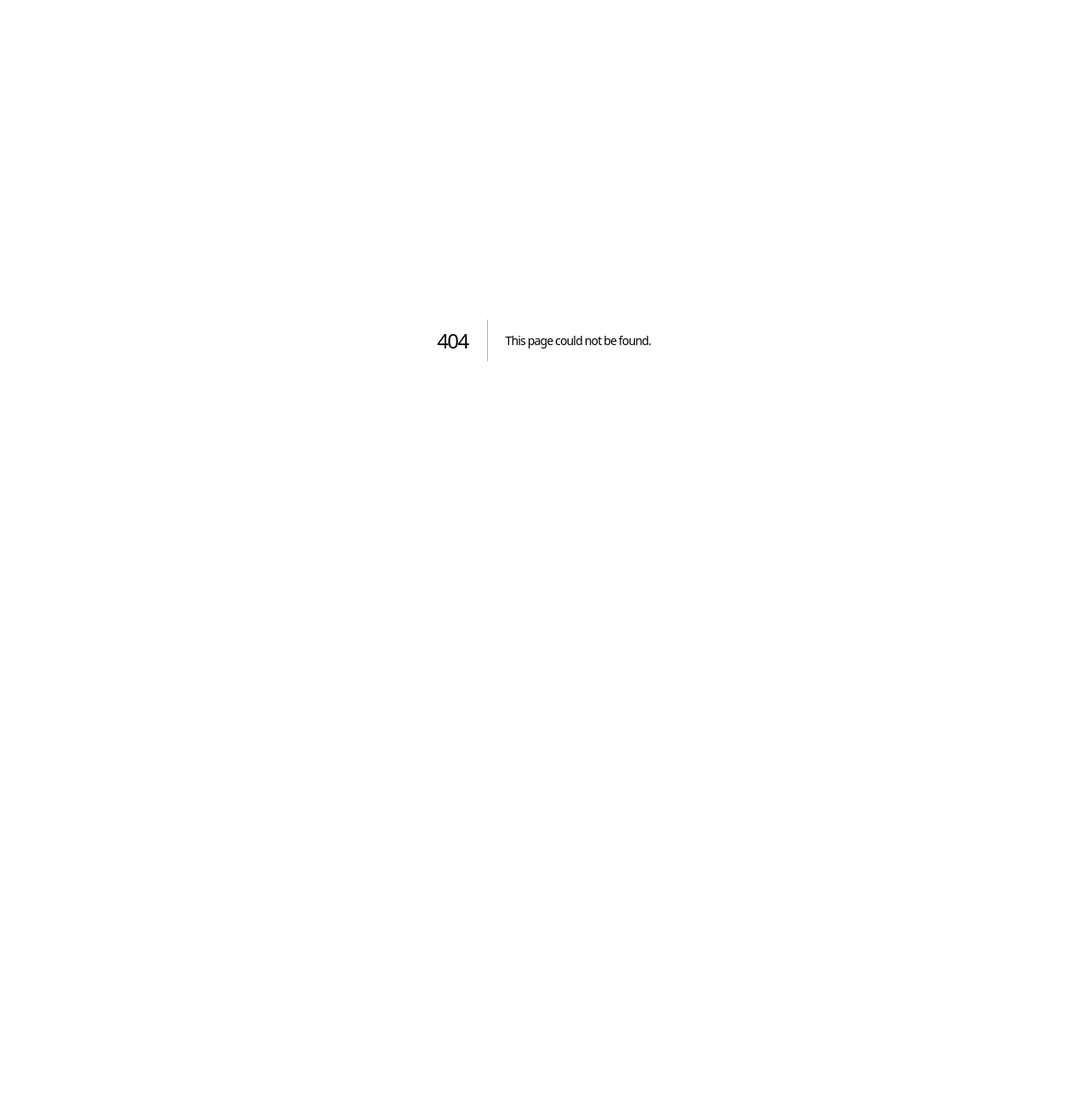
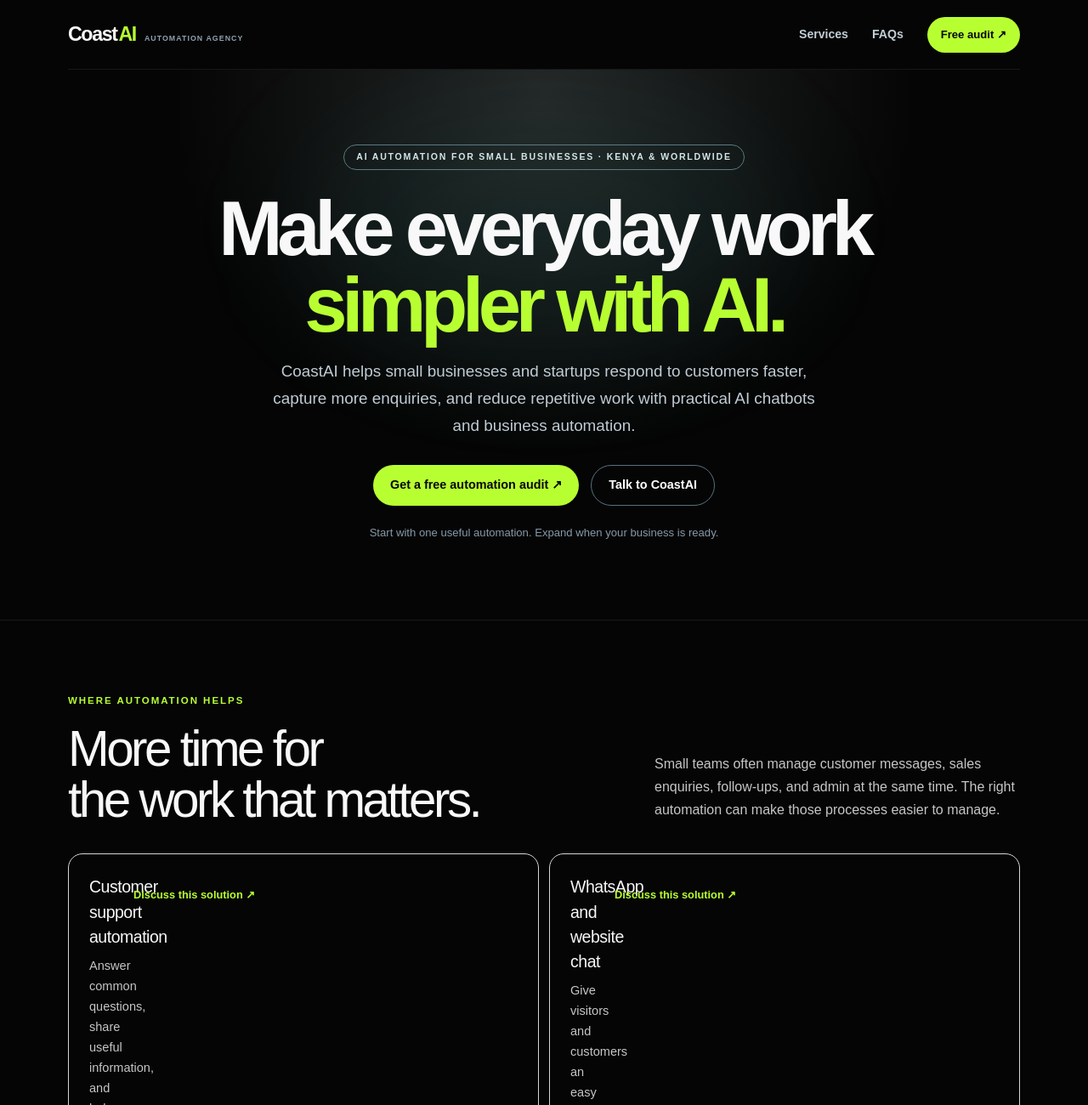
Before and after one commit to biihafidh/CoastAI-AUTOMATION, a Next.js app: page /ai-automation-for-small-businesses in a window 1280 px wide. Before the commit this address had no page. Shown: the top 1300 px of the page at 85% size. Before the commit the page ends 800 px from the top, so only its background shows below. Built offline with nearby package versions, Linux system fonts and the light colour scheme.

Commit message:
Add SEO landing page for small business AI automation

```diff
--- /dev/null
+++ b/src/app/ai-automation-for-small-businesses/page.tsx
@@ -0,0 +1,145 @@
+import type { Metadata } from "next";
+import Link from "next/link";
+
+const whatsappUrl = "https://wa.me/254726495238?text=Hi%20CoastAI!%20I%27d%20like%20to%20automate%20my%20business.";
+
+export const metadata: Metadata = {
+  title: "AI Automation for Small Businesses and Startups",
+  description: "Help your small business save time, respond to customers faster, capture leads, and streamline daily work with CoastAI chatbots and business automation.",
+  alternates: { canonical: "/ai-automation-for-small-businesses" },
+  openGraph: {
+    title: "AI Automation for Small Businesses | CoastAI",
+    description: "Practical AI chatbots, WhatsApp automation, lead follow-up, and workflows for small businesses and startups.",
+    url: "https://coast-ai-automation.vercel.app/ai-automation-for-small-businesses",
+    siteName: "CoastAI",
+    type: "website"
+  }
+};
+
+const solutions = [
+  ["Customer support automation", "Answer common questions, share useful information, and help customers get a response even outside business hours."],
+  ["WhatsApp and website chat", "Give visitors and customers an easy way to ask questions, request information, and start a conversation."],
+  ["Lead capture and follow-up", "Collect enquiries, organize new prospects, and help your team follow up consistently."],
+  ["Workflow automation", "Reduce repetitive admin by connecting routine steps such as notifications, data entry, and task handovers."],
+  ["AI assistants for your team", "Use practical AI assistants to help prepare responses, organize information, and support everyday work."]
+];
+
+const businessTypes = [
+  "Retail shops and distributors",
+  "Startups and growing businesses",
+  "Online stores and e-commerce brands",
+  "Real estate agencies and property teams",
+  "Hospitality, travel, and tour businesses",
+  "Education and training providers",
+  "Healthcare and wellness businesses",
+  "Professional and financial services",
+  "Logistics and transport companies"
+];
+
+const faqs = [
+  ["Is AI automation suitable for a small business?", "Yes. A small business can start with one focused improvement, such as answering common questions or organizing incoming enquiries, then expand as its needs grow."],
+  ["Do I need a large team or technical knowledge?", "No. CoastAI works with you to understand your current process and identify a practical solution. We discuss the tools, setup, and support required before implementation."],
+  ["Can automation work with WhatsApp?", "Yes. WhatsApp automation can help handle common questions, collect enquiries, and route conversations. The exact features depend on the approved WhatsApp setup and your requirements."],
+  ["How much does a solution cost?", "Pricing depends on the workflow, integrations, and level of customization. CoastAI can discuss your goals and provide a scope and quote before work begins."],
+  ["Does CoastAI only serve businesses in Mombasa?", "No. CoastAI is based in Mombasa, Kenya and works with businesses across Kenya and internationally."]
+];
+
+export default function SmallBusinessAutomationPage() {
+  return (
+    <main>
+      <header className="container nav">
+        <Link className="brand" href="/">Coast<span>AI</span><small> AUTOMATION AGENCY</small></Link>
+        <nav className="navlinks">
+          <Link href="/#services">Services</Link>
+          <Link href="/#faq">FAQs</Link>
+          <Link className="button nav-cta" href="/#audit">Free audit ↗</Link>
+        </nav>
+      </header>
+
+      <section className="hero">
+        <div className="hero-glow" />
+        <div className="container hero-inner">
+          <div className="eyebrow hero-pill">AI AUTOMATION FOR SMALL BUSINESSES · KENYA & WORLDWIDE</div>
+          <h1>Make everyday work<br /><span>simpler with AI.</span></h1>
+          <p>CoastAI helps small businesses and startups respond to customers faster, capture more enquiries, and reduce repetitive work with practical AI chatbots and business automation.</p>
+          <div className="hero-actions">
+            <Link className="button" href="/#audit">Get a free automation audit ↗</Link>
+            <a className="button-outline" href={whatsappUrl} target="_blank" rel="noopener noreferrer">Talk to CoastAI</a>
+          </div>
+          <div className="hero-note">Start with one useful automation. Expand when your business is ready.</div>
+        </div>
+      </section>
+
+      <section className="services-section">
+        <div className="container">
+          <div className="section-kicker">WHERE AUTOMATION HELPS</div>
+          <div className="section-intro">
+            <h2>More time for<br />the work that matters.</h2>
+            <p>Small teams often manage customer messages, sales enquiries, follow-ups, and admin at the same time. The right automation can make those processes easier to manage.</p>
+          </div>
+          <div className="service-grid">
+            {solutions.map(([title, description]) => (
+              <article className="service-card" key={title}>
+                <div><h3>{title}</h3><p>{description}</p></div>
+                <a href={whatsappUrl} target="_blank" rel="noopener noreferrer">Discuss this solution ↗</a>
+              </article>
+            ))}
+          </div>
+        </div>
+      </section>
+
+      <section className="process-section">
+        <div className="container">
+          <div className="section-kicker">BUILT AROUND YOUR BUSINESS</div>
+          <div className="section-intro">
+            <h2>Start small.<br />Grow with confidence.</h2>
+            <p>You do not need to automate everything at once. We focus on a clear business problem and recommend a sensible next step.</p>
+          </div>
+          <div className="process-grid">
+            <article><span>01</span><h3>Understand</h3><p>We learn how your team works, where time is being lost, and what customers need.</p></article>
+            <article><span>02</span><h3>Plan and build</h3><p>We scope an automation that fits your process, tools, and budget.</p></article>
+            <article><span>03</span><h3>Launch and improve</h3><p>We test the solution and help you refine it as your business changes.</p></article>
+          </div>
+        </div>
+      </section>
+
+      <section className="upgrades-section">
+        <div className="container">
+          <div className="section-kicker">WHO WE HELP</div>
+          <div className="section-intro">
+            <h2>Flexible across<br />industries.</h2>
+            <p>Our solutions can be adapted to different customer journeys and business workflows, including:</p>
+          </div>
+          <div className="faq-list">
+            {businessTypes.map((type) => <div className="faq-item" key={type}><p>{type}</p></div>)}
+          </div>
+        </div>
+      </section>
+
+      <section className="faq-section">
+        <div className="container">
+          <div className="section-kicker">SMALL BUSINESS AUTOMATION FAQ</div>
+          <div className="section-intro"><h2>Questions,<br />answered.</h2></div>
+          <div className="faq-list">
+            {faqs.map(([question, answer]) => (
+              <details className="faq-item" key={question}><summary>{question}</summary><p>{answer}</p></details>
+            ))}
+          </div>
+        </div>
+      </section>
+
+      <section className="audit-section">
+        <div className="audit-panel">
+          <div className="section-kicker">YOUR NEXT STEP</div>
+          <h2>Find the right first automation.</h2>
+          <p>Tell us what takes up too much time in your business. We will help you explore a practical way forward.</p>
+          <div className="hero-actions">
+            <Link className="button" href="/#audit">Request a free audit ↗</Link>
+            <a className="button-outline" href={whatsappUrl} target="_blank" rel="noopener noreferrer">Message us on WhatsApp</a>
+          </div>
+          <p><Link href="/">← Back to CoastAI home</Link></p>
+        </div>
+      </section>
+    </main>
+  );
+}
```
